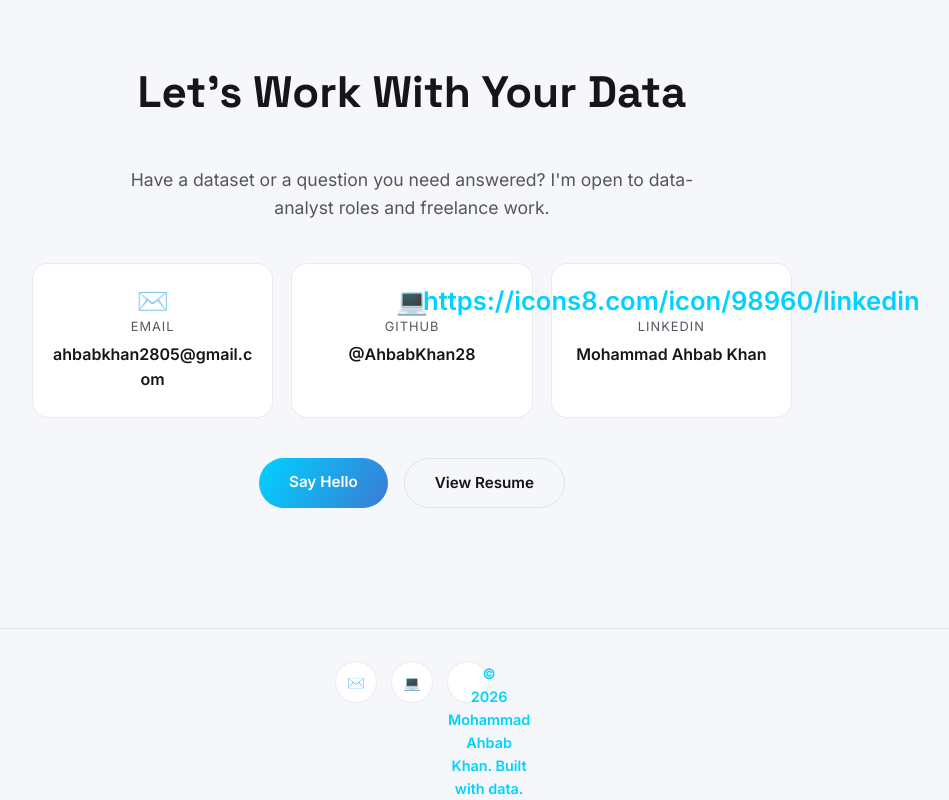
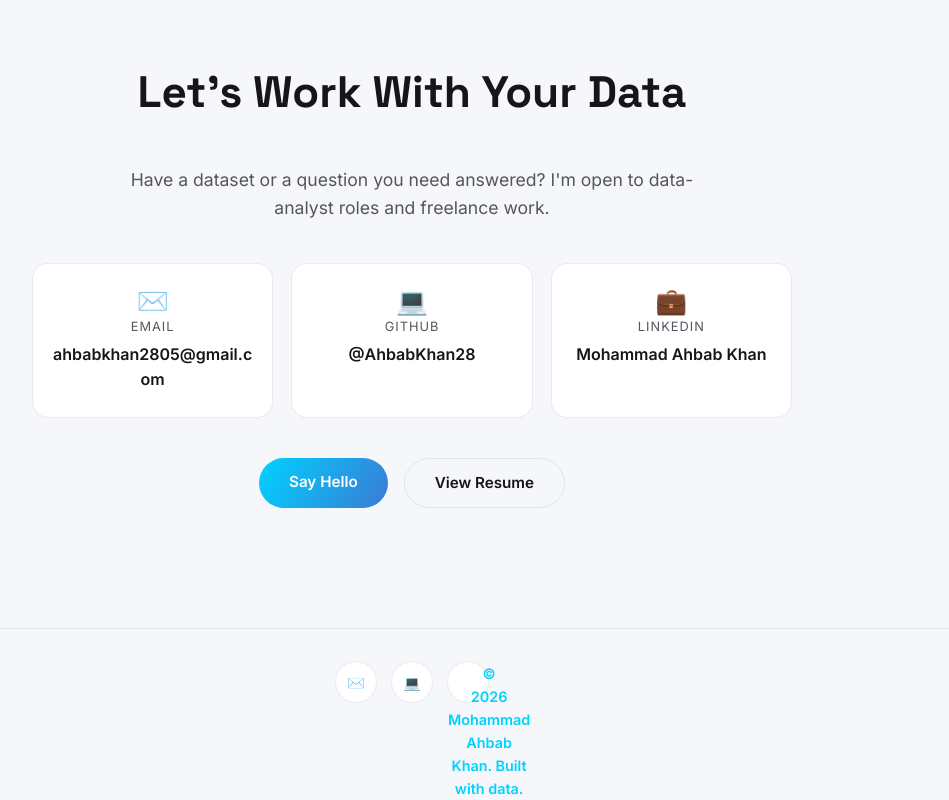
Before and after one commit to AhbabKhan28/Portfolio, a plain HTML site: page index.html in a window 1280 px wide. Shown: the part 2777-3577 px from the top of the page, without its empty margins (228-1177 px from the left). Drawn offline with Linux system fonts and the light colour scheme.

Commit message:
index.html

```diff
--- a/index.html
+++ b/index.html
@@ -175,7 +175,7 @@
                     <span class="contact-value">@AhbabKhan28</span>
                 </a>
             <a href="https://www.linkedin.com/in/mohammad-ahbab-khan-ba54aa25a" rel="noopener" class="contact-card">
-    <span class="contact-ico">https://icons8.com/icon/98960/linkedin</span>
+    <span class="contact-ico">💼</span>
     <span class="contact-label">LinkedIn</span>
     <span class="contact-value">Mohammad Ahbab Khan</span>
 </a>
```
